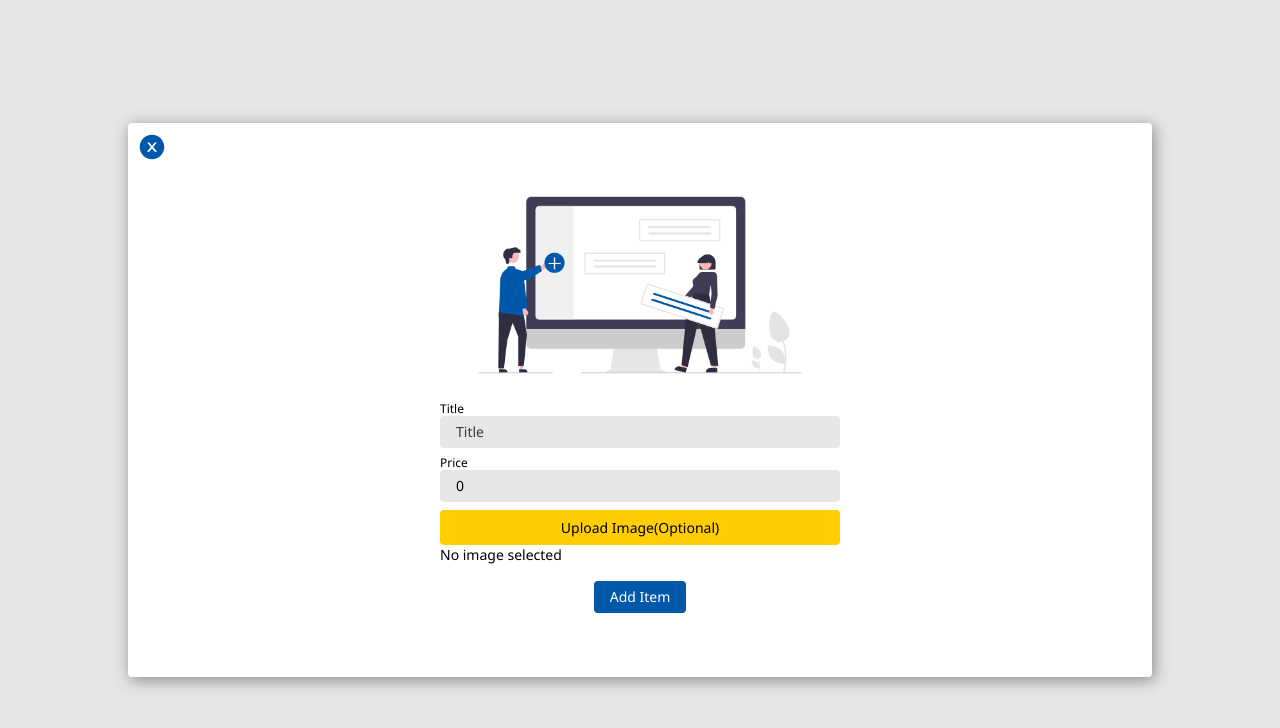
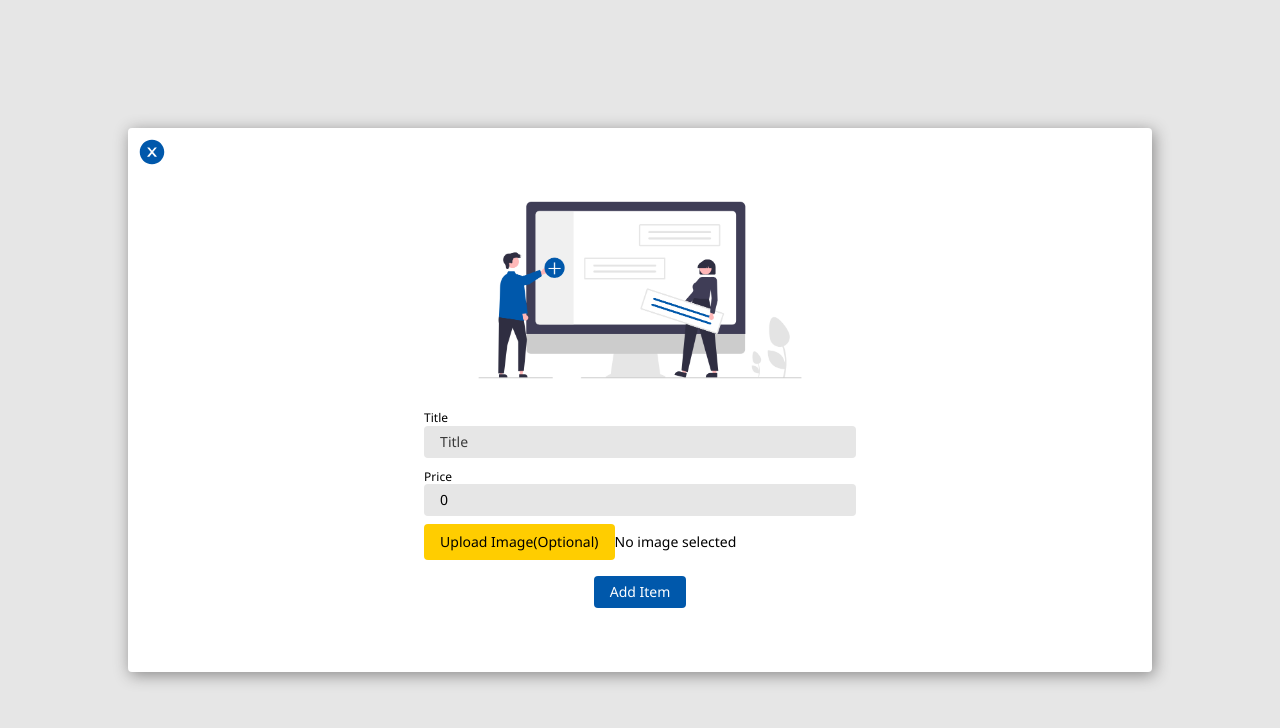
Before and after one commit to stu1612/eika, a React (Create React App) app: page / in a window 1280 px wide. Both pictures are taken after a click on the button "Add Item". Shown: the top 728 px of the page. Built offline with nearby package versions, Linux system fonts and the light colour scheme.

Commit message:
save progress before adding form validation - form styling change made - will fix later

```diff
--- a/src/components/Button.jsx
+++ b/src/components/Button.jsx
@@ -1,7 +1,7 @@
 import React from "react";
 import styled from "styled-components";
 
-export const Button = ({ title, onClick }) => {
+export const Button = ({ title, onClick, type }) => {
   return (
     <ButtonStyle
       onClick={onClick}
@@ -9,6 +9,7 @@ export const Button = ({ title, onClick }) => {
       color="#fff"
       hoverbgcolor="#014788"
       className="button"
+      type={type}
     >
       {title || "Add Item"}
     </ButtonStyle>
--- a/src/components/Form.jsx
+++ b/src/components/Form.jsx
@@ -9,13 +9,20 @@ import { InputFile } from "./InputFile";
 // contexts
 import { TaskContext } from "../context/TaskContext";
 
+// const STATUS = {
+//   IDLE: "IDLE",
+//   SUBMITTED: "SUBMITTED",
+//   SUBMITTING: "SUBMITTING",
+//   COMPLETED: "COMPLETED",
+// };
+
 export const Form = () => {
   const { setIsModal, isModal, addTask } = useContext(TaskContext);
-
   const [title, setTitle] = useState("");
   const [price, setPrice] = useState(0);
   const [file, setFile] = useState(null);
   const [fileName, setFileName] = useState("");
+  // const [status, setStatus] = useState(STATUS.IDLE);
 
   const submitHandler = (e) => {
     e.preventDefault();
@@ -34,6 +41,7 @@ export const Form = () => {
 
   return (
     <FlexStyle display="flex" flexDirection="column">
+      <form>
         <Input
           label={"title"}
           placeholder={"title"}
@@ -49,16 +57,25 @@ export const Form = () => {
           type={"number"}
           onChange={(e) => setPrice(e.target.value)}
         />
+        <div
+          style={{
+            display: "flex",
+            flexDirection: "row",
+            alignItems: "center",
+          }}
+        >
           <InputFile
             type={"file"}
             htmlID={"select-image"}
             onChange={fileChangeHandler}
           />
           <p>{fileName ? fileName : "No image selected"}</p>
+        </div>
 
         <FlexStyle display="flex" justifyContent="center" margin="1rem">
-        <Button title="add item" onClick={submitHandler} />
+          <Button type="submit" title="add item" onClick={submitHandler} />
         </FlexStyle>
+      </form>
     </FlexStyle>
   );
 };
--- a/src/components/InputFile.jsx
+++ b/src/components/InputFile.jsx
@@ -17,6 +17,7 @@ export const InputFile = ({ onChange, htmlID, type }) => {
         bgcolor="#ffcd00"
         color="#000"
         hoverbgcolor="#DEB300"
+        width="100%"
       >
         <p>
           Upload Image<span>(optional)</span>
--- a/src/components/Modal.jsx
+++ b/src/components/Modal.jsx
@@ -48,7 +48,13 @@ export const Modal = () => {
             cursor: "pointer",
           }}
         />
-        <FlexStyle flex="1">
+        <FlexStyle
+          flex="1"
+          display="flex"
+          flexDirection="column"
+          justifyContent="center"
+          alignItems="center"
+        >
           <ImageWrapperStyle wrapperWidth="400px">
             <img src={img} alt="create task online" className="img-100" />
           </ImageWrapperStyle>
```
Lines whose indentation alone changed are shown as unchanged.
